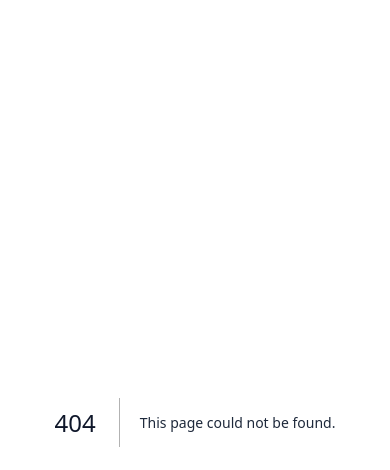
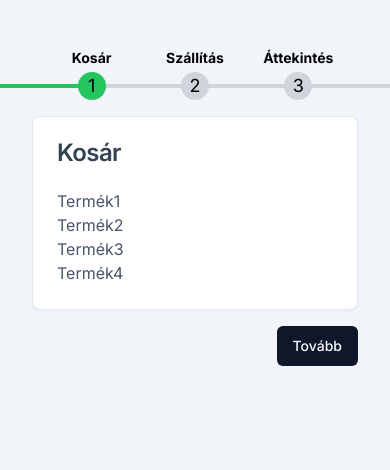
Before and after one commit to kir-dev/schpincer-frontend, a Next.js app: page /checkout in a window 390 px wide. Before the commit this address had no page. Shown: the top 470 px of the page. Built offline with nearby package versions, Linux system fonts and the light colour scheme.

Commit message:
feat: checkout page style & progress bar for mobile

```diff
--- a/package.json
+++ b/package.json
@@ -14,6 +14,8 @@
     "format:check": "prettier --check src/*"
   },
   "dependencies": {
+    "@radix-ui/react-separator": "^1.0.3",
+    "@radix-ui/react-slot": "^1.0.2",
     "class-variance-authority": "^0.7.0",
     "clsx": "^2.1.1",
     "date-fns": "^3.6.0",
--- /dev/null
+++ b/src/app/checkout/page.tsx
@@ -0,0 +1,45 @@
+/* globals alert */
+'use client';
+
+import { useState } from 'react';
+
+import { CartCard } from '@/components/checkout/cart-card';
+import { DeliveryCard } from '@/components/checkout/delivery-card';
+import { OverviewCard } from '@/components/checkout/overview-card';
+import { Progressbar } from '@/components/checkout/progressbar';
+import { Button } from '@/components/ui/button';
+
+export default function Checkout() {
+  const [step, setStep] = useState(0);
+
+  return (
+    <main className='flex flex-col justify-center my-8  max-w-screen-xl'>
+      <Progressbar current={step} />
+      <div className='flex justify-center gap-4'>
+        <section className={`${step === 2 ? 'hidden' : ''} md:flex flex-col h-full w-full max-w-screen-md gap-4`}>
+          <CartCard className={`${step === 0 ? '' : 'hidden'} md:block`} />
+          <DeliveryCard className={`${step === 1 ? '' : 'hidden'} md:block`} />
+        </section>
+        <div className={`${step === 2 ? 'w-full' : 'hidden'} md:block md:basis-2/5 md:shrink-0`}>
+          <OverviewCard className='' />
+          {/* eslint-disable-next-line no-alert */}
+          <Button className='hidden md:block md:w-full mt-4' onClick={() => alert('submit')}>
+            Rendelés leadása
+          </Button>
+        </div>
+      </div>
+      <div className={`z-30 mt-4 w-full ${step === 0 ? 'justify-end' : 'justify-between'} flex md:hidden`}>
+        <Button className={step === 0 ? 'hidden' : ''} onClick={() => setStep((prev) => prev - 1)}>
+          Vissza
+        </Button>
+        <Button className={step === 2 ? 'hidden' : ''} onClick={() => setStep((prev) => prev + 1)}>
+          Tovább
+        </Button>
+        {/* eslint-disable-next-line no-alert */}
+        <Button className={step === 2 ? '' : 'hidden'} onClick={() => alert('submit')}>
+          Befejezés
+        </Button>
+      </div>
+    </main>
+  );
+}
--- /dev/null
+++ b/src/components/checkout/cart-card.tsx
@@ -0,0 +1,22 @@
+import { Card, CardContent, CardHeader, CardTitle } from '@/components/ui/card';
+import { cn } from '@/lib/utils';
+
+interface CartCardProps {
+  className: string;
+}
+
+export function CartCard({ className }: CartCardProps) {
+  return (
+    <Card className={cn(className, '')}>
+      <CardHeader>
+        <CardTitle>Kosár</CardTitle>
+      </CardHeader>
+      <CardContent className='flex flex-col'>
+        <p>Termék1</p>
+        <p>Termék2</p>
+        <p>Termék3</p>
+        <p>Termék4</p>
+      </CardContent>
+    </Card>
+  );
+}
--- /dev/null
+++ b/src/components/checkout/delivery-card.tsx
@@ -0,0 +1,22 @@
+import { Card, CardContent, CardHeader, CardTitle } from '@/components/ui/card';
+import { Input } from '@/components/ui/input';
+import { cn } from '@/lib/utils';
+
+interface DeliveryCardProps {
+  className: string;
+}
+
+export function DeliveryCard({ className }: DeliveryCardProps) {
+  return (
+    <Card className={cn(className, '')}>
+      <CardHeader>
+        <CardTitle>Szállítás</CardTitle>
+        <p className='text-sm'>Add meg, melyik szobába kéred a rendelést!</p>
+      </CardHeader>
+      <CardContent className='flex items-center'>
+        <p className='mr-4'>Szoba:</p>
+        <Input />
+      </CardContent>
+    </Card>
+  );
+}
--- /dev/null
+++ b/src/components/checkout/overview-card.tsx
@@ -0,0 +1,31 @@
+import { Card, CardContent, CardHeader, CardTitle } from '@/components/ui/card';
+import { Separator } from '@/components/ui/separator';
+import { cn } from '@/lib/utils';
+
+interface OverviewCardProps {
+  className: string;
+}
+
+export function OverviewCard({ className }: OverviewCardProps) {
+  return (
+    <Card className={cn(className, 'h-fit')}>
+      <CardHeader>
+        <CardTitle>Áttekintés</CardTitle>
+      </CardHeader>
+      <CardContent>
+        {/* Placeholder data */}
+        <p>Nagyon finom hamburger</p>
+        <p>Item2</p>
+        <p>Item3</p>
+        <p>Item4</p>
+
+        <Separator className='my-2' />
+        <p>
+          Szobaszám: <strong>1000</strong>
+        </p>
+        <Separator className='my-2' />
+        <p className='text-xl font-bold'>Fizetendő összeg: 9999 JMF</p>
+      </CardContent>
+    </Card>
+  );
+}
--- /dev/null
+++ b/src/components/checkout/progressbar.tsx
@@ -0,0 +1,75 @@
+/* global requestAnimationFrame, cancelAnimationFrame */
+'use client';
+
+import { useEffect, useState } from 'react';
+
+const progcol = '#22c55e'; // green-500
+const bgcol = '#d1d5db'; // gray-300
+const steps = [
+  {
+    text: 'Kosár',
+    prec: 21,
+  },
+  {
+    text: 'Szállítás',
+    prec: 50,
+  },
+  {
+    text: 'Áttekintés',
+    prec: 79,
+  },
+];
+
+interface ProgressbarProps {
+  current: number;
+}
+
+export function Progressbar({ current }: ProgressbarProps) {
+  const [progress, setProgress] = useState(0);
+
+  useEffect(() => {
+    let start: number | null = null;
+    const duration = 300; // duration of the animation in milliseconds
+    const startProgress = progress;
+    const endProgress = steps[current].prec;
+
+    const animateProgress = (timestamp: number): void => {
+      if (!start) start = timestamp;
+      const elapsed = timestamp - start;
+
+      const newProgress = startProgress + (endProgress - startProgress) * (elapsed / duration);
+
+      setProgress(elapsed < duration ? newProgress : endProgress);
+
+      if (elapsed < duration) {
+        requestAnimationFrame(animateProgress);
+      }
+    };
+
+    const frameID = requestAnimationFrame(animateProgress);
+
+    return () => cancelAnimationFrame(frameID);
+  }, [current]);
+
+  return (
+    <div className='flex justify-around items-center m-4 gap-4 md:hidden'>
+      <div
+        className='absolute mt-6 w-full -z-10 h-1'
+        style={{
+          background: `linear-gradient(to right, ${progcol} ${progress}%, ${bgcol} ${progress}%)`,
+        }}
+      />
+      {steps.map((step, index) => (
+        <div key={step.text} className='flex flex-col items-center'>
+          <div className='text-sm font-bold mb-1 w-20 text-center'>{step.text}</div>
+          <div
+            className='w-7 h-7 rounded-full flex items-center justify-center text-lg transition-all duration-100'
+            style={{ background: `${progress >= steps[index].prec - 5 ? progcol : bgcol}` }}
+          >
+            {index + 1}
+          </div>
+        </div>
+      ))}
+    </div>
+  );
+}
--- /dev/null
+++ b/src/components/ui/button.tsx
@@ -0,0 +1,56 @@
+import * as React from "react"
+import { Slot } from "@radix-ui/react-slot"
+import { cva, type VariantProps } from "class-variance-authority"
+
+import { cn } from "@/lib/utils"
+
+const buttonVariants = cva(
+  "inline-flex items-center justify-center whitespace-nowrap rounded-md text-sm font-medium ring-offset-white transition-colors focus-visible:outline-none focus-visible:ring-2 focus-visible:ring-slate-950 focus-visible:ring-offset-2 disabled:pointer-events-none disabled:opacity-50 dark:ring-offset-slate-950 dark:focus-visible:ring-slate-300",
+  {
+    variants: {
+      variant: {
+        default: "bg-slate-900 text-slate-50 hover:bg-slate-900/90 dark:bg-slate-50 dark:text-slate-900 dark:hover:bg-slate-50/90",
+        destructive:
+          "bg-red-500 text-slate-50 hover:bg-red-500/90 dark:bg-red-900 dark:text-slate-50 dark:hover:bg-red-900/90",
+        outline:
+          "border border-slate-200 bg-white hover:bg-slate-100 hover:text-slate-900 dark:border-slate-800 dark:bg-slate-950 dark:hover:bg-slate-800 dark:hover:text-slate-50",
+        secondary:
+          "bg-slate-100 text-slate-900 hover:bg-slate-100/80 dark:bg-slate-800 dark:text-slate-50 dark:hover:bg-slate-800/80",
+        ghost: "hover:bg-slate-100 hover:text-slate-900 dark:hover:bg-slate-800 dark:hover:text-slate-50",
+        link: "text-slate-900 underline-offset-4 hover:underline dark:text-slate-50",
+      },
+      size: {
+        default: "h-10 px-4 py-2",
+        sm: "h-9 rounded-md px-3",
+        lg: "h-11 rounded-md px-8",
+        icon: "h-10 w-10",
+      },
+    },
+    defaultVariants: {
+      variant: "default",
+      size: "default",
+    },
+  }
+)
+
+export interface ButtonProps
+  extends React.ButtonHTMLAttributes<HTMLButtonElement>,
+    VariantProps<typeof buttonVariants> {
+  asChild?: boolean
+}
+
+const Button = React.forwardRef<HTMLButtonElement, ButtonProps>(
+  ({ className, variant, size, asChild = false, ...props }, ref) => {
+    const Comp = asChild ? Slot : "button"
+    return (
+      <Comp
+        className={cn(buttonVariants({ variant, size, className }))}
+        ref={ref}
+        {...props}
+      />
+    )
+  }
+)
+Button.displayName = "Button"
+
+export { Button, buttonVariants }
--- /dev/null
+++ b/src/components/ui/input.tsx
@@ -0,0 +1,25 @@
+import * as React from "react"
+
+import { cn } from "@/lib/utils"
+
+export interface InputProps
+  extends React.InputHTMLAttributes<HTMLInputElement> {}
+
+const Input = React.forwardRef<HTMLInputElement, InputProps>(
+  ({ className, type, ...props }, ref) => {
+    return (
+      <input
+        type={type}
+        className={cn(
+          "flex h-10 w-full rounded-md border border-slate-200 bg-white px-3 py-2 text-sm ring-offset-white file:border-0 file:bg-transparent file:text-sm file:font-medium placeholder:text-slate-500 focus-visible:outline-none focus-visible:ring-2 focus-visible:ring-slate-950 focus-visible:ring-offset-2 disabled:cursor-not-allowed disabled:opacity-50 dark:border-slate-800 dark:bg-slate-950 dark:ring-offset-slate-950 dark:placeholder:text-slate-400 dark:focus-visible:ring-slate-300",
+          className
+        )}
+        ref={ref}
+        {...props}
+      />
+    )
+  }
+)
+Input.displayName = "Input"
+
+export { Input }
--- /dev/null
+++ b/src/components/ui/separator.tsx
@@ -0,0 +1,31 @@
+"use client"
+
+import * as React from "react"
+import * as SeparatorPrimitive from "@radix-ui/react-separator"
+
+import { cn } from "@/lib/utils"
+
+const Separator = React.forwardRef<
+  React.ElementRef<typeof SeparatorPrimitive.Root>,
+  React.ComponentPropsWithoutRef<typeof SeparatorPrimitive.Root>
+>(
+  (
+    { className, orientation = "horizontal", decorative = true, ...props },
+    ref
+  ) => (
+    <SeparatorPrimitive.Root
+      ref={ref}
+      decorative={decorative}
+      orientation={orientation}
+      className={cn(
+        "shrink-0 bg-slate-200 dark:bg-slate-800",
+        orientation === "horizontal" ? "h-[1px] w-full" : "h-full w-[1px]",
+        className
+      )}
+      {...props}
+    />
+  )
+)
+Separator.displayName = SeparatorPrimitive.Root.displayName
+
+export { Separator }
```
Also changed, not shown: 1 other file (tests, documents, lock files or other folders).
